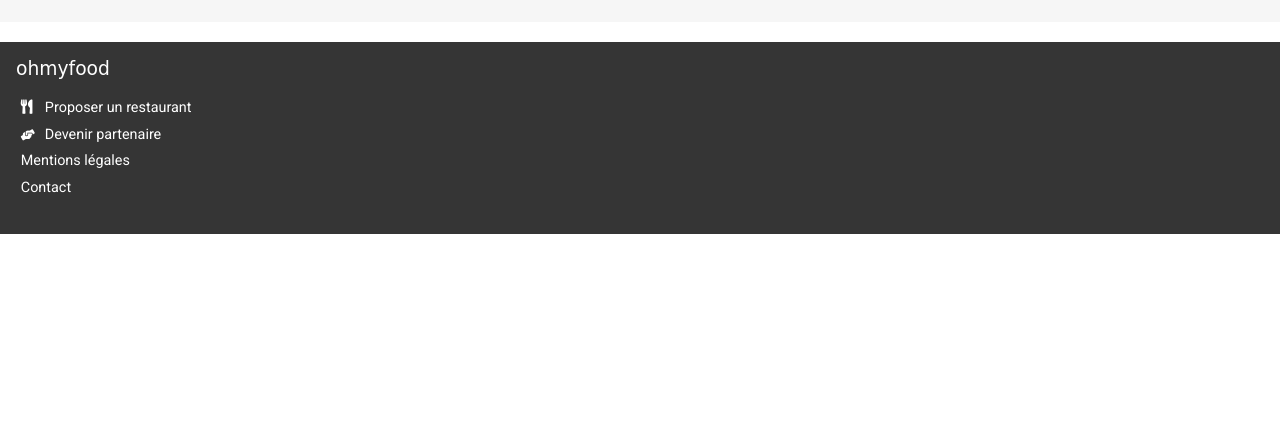
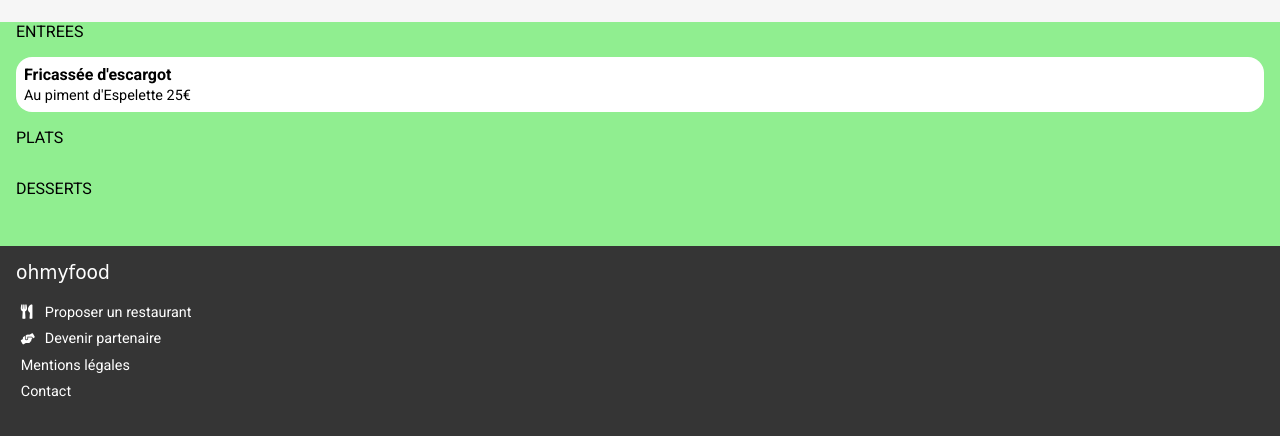
Before and after one commit to k3vinVS/KevinVanSchellebeck_3_11012022, a website: page pages/restaurant-1.html in a window 1280 px wide. Shown: the part 374-810 px from the top of the page. Drawn offline with Linux system fonts and the light colour scheme; a web font is replaced by a local one.

Commit message:
menus__card - entrées

```diff
--- a/pages/restaurant-1.html
+++ b/pages/restaurant-1.html
@@ -20,6 +20,23 @@
             <i class="far fa-heart"></i>
             <i class="fas fa-heart"></i>
         </h2>
+
+        <section class="menus">
+            <div class="menus__card">
+                <h4>ENTREES</h4>
+                <div class="menus__items">
+                    <h4>Fricassée d'escargot</h4>
+                    <p>Au piment d'Espelette <span>25€</span></p>
+                </div>
+            </div>
+            <div class="menus__card">
+                <h4>PLATS</h4>
+            </div>
+            <div class="menus__card">
+                <h4>DESSERTS</h4>
+            </div>
+        </section>
+
     </main>
     <footer>
         <h3>ohmyfood</h3>
--- a/sass/pages/resto.scss
+++ b/sass/pages/resto.scss
@@ -16,6 +16,39 @@
         position: relative;
         border-radius: 2rem 2rem 0 0;
         background-color: $grey;
-        margin-top: -3rem;
+        margin: -3rem 0 0 0;
+    }
+
+    .menus {
+        padding: 0 1rem 2rem 1rem;
+        background-color: lightgreen;
+        display: grid;
+        grid-template-columns: 1fr;
+        gap: 1rem;
+
+        &__card > h4 {
+            font-weight: unset;
+            margin: 0;
+            padding-bottom: 1rem;
+        }
+
+        &__items {
+            background-color: white;
+            border-radius: 1rem;
+
+            h4 {
+                margin: 0;
+                padding: 0.5rem 0 0.2rem 0.5rem;
+            }
+
+            p {
+                padding: 0 0 0.5rem 0.5rem;
+                font-size: 0.9rem;
+            }
+
+            span {
+                justify-content: space-between;
+            }
+        }
     }
 }
```
Also changed, not shown: public/css/style.css, 1 other file.
